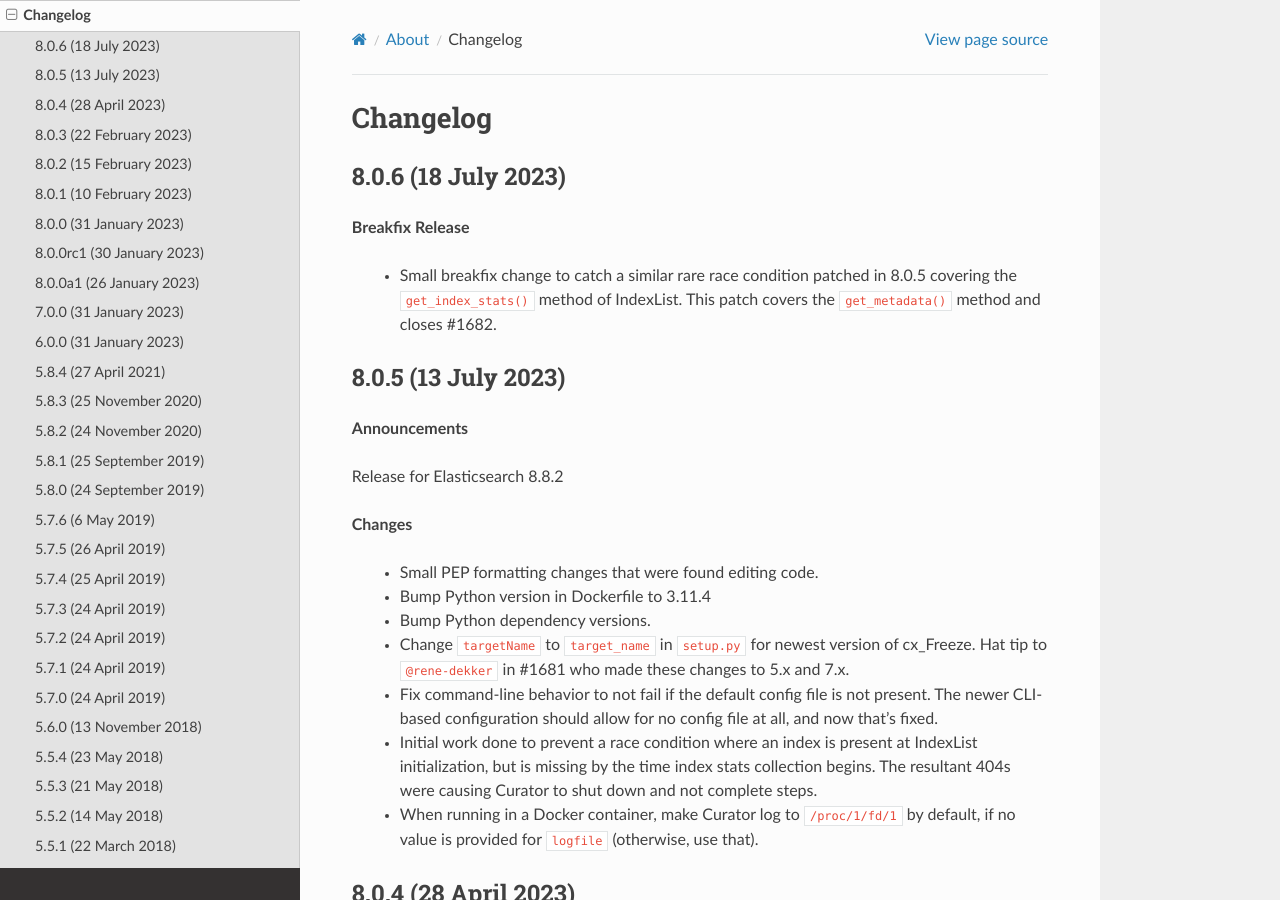
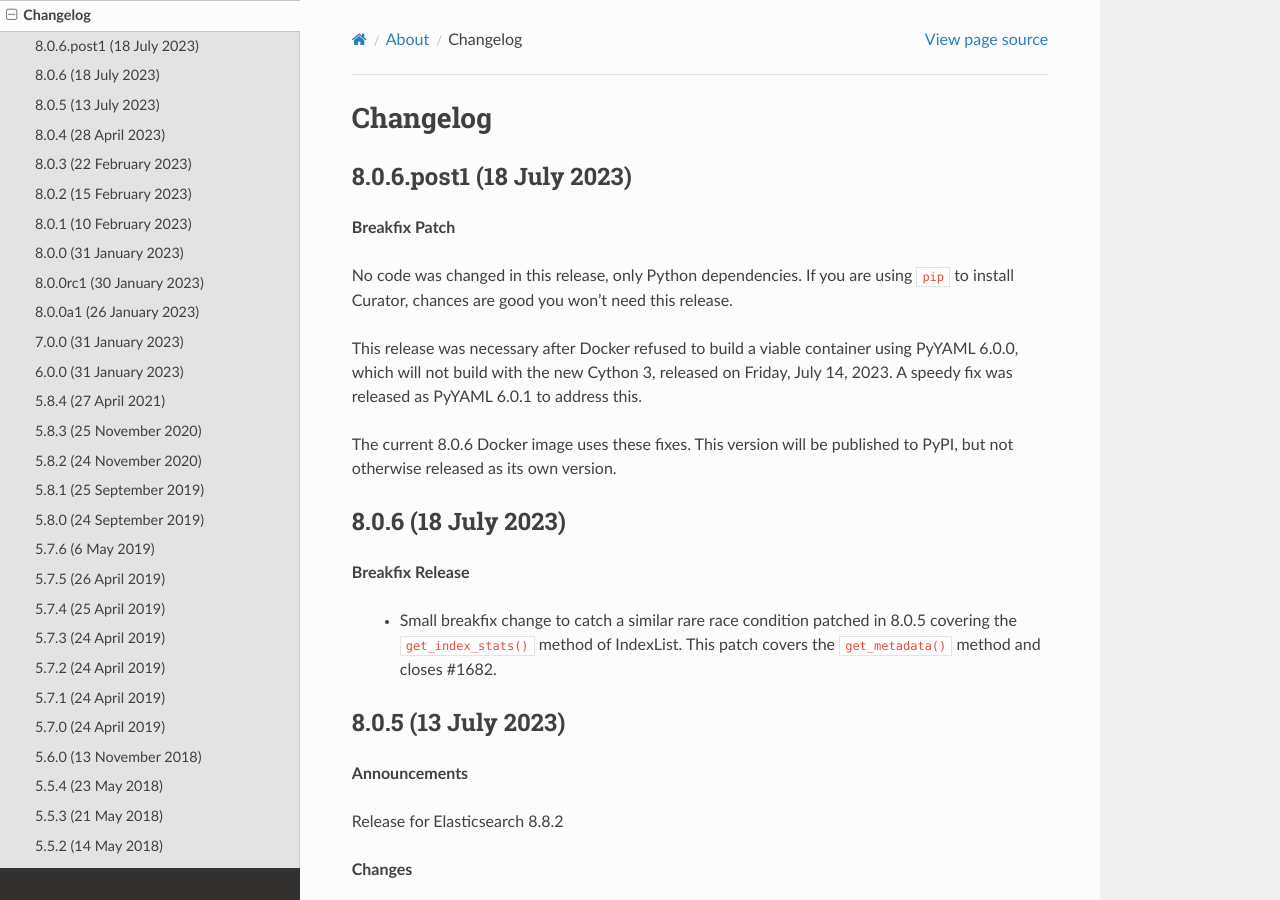
Before and after one commit to elastic/curator, a Sphinx documentation site: the page built from docs/Changelog.rst, in a window 1280 px wide and 900 px high. Built offline with Sphinx 7.4.7 and the Read the Docs theme 2.0.0, drawn with Linux system fonts in a browser that asks for light colours.

Commit message:
Fix dependencies to run with PyYAML 6.0.1

```diff
--- a/curator/_version.py
+++ b/curator/_version.py
@@ -1,2 +1,2 @@
 """Curator Version"""
-__version__ = '8.0.6'
+__version__ = '8.0.6.post1'
--- a/docs/Changelog.rst
+++ b/docs/Changelog.rst
@@ -2,6 +2,21 @@
 
 Changelog
 =========
+
+8.0.6.post1 (18 July 2023)
+--------------------------
+
+**Breakfix Patch**
+
+No code was changed in this release, only Python dependencies. If you are using
+``pip`` to install Curator, chances are good you won't need this release.
+
+This release was necessary after Docker refused to build a viable container using
+PyYAML 6.0.0, which will not build with the new Cython 3, released on Friday,
+July 14, 2023. A speedy fix was released as PyYAML 6.0.1 to address this.
+
+The current 8.0.6 Docker image uses these fixes. This version will be published
+to PyPI, but not otherwise released as its own version.
 
 8.0.6 (18 July 2023)
 --------------------
--- a/pyproject.toml
+++ b/pyproject.toml
@@ -29,10 +29,10 @@
 ]
 dependencies = [
     "elasticsearch8==8.8.2",
-    "es_client==8.8.2",
+    "es_client==8.8.2.post1",
     "ecs-logging==2.0.2",
     "click==8.1.4",
-    "pyyaml==6.0.0",
+    "pyyaml==6.0.1",
     "voluptuous>=0.13.1",
     "certifi>=2023.5.7",
     "six>=1.16.0",
```
